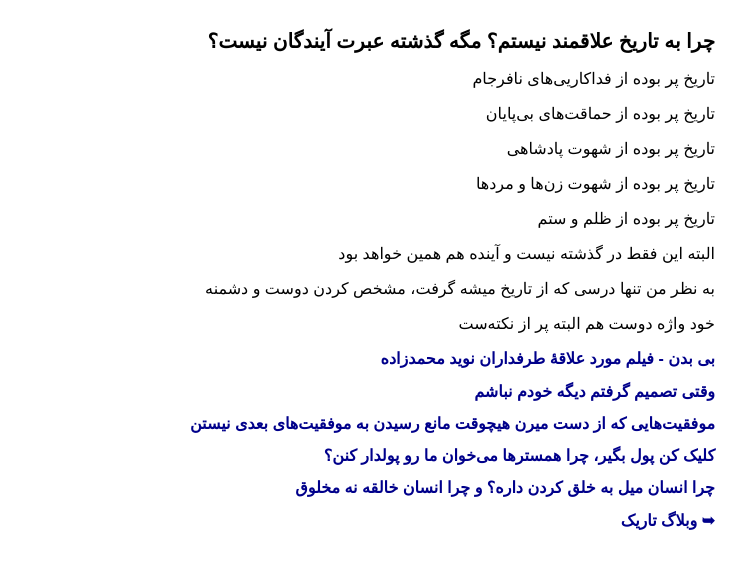
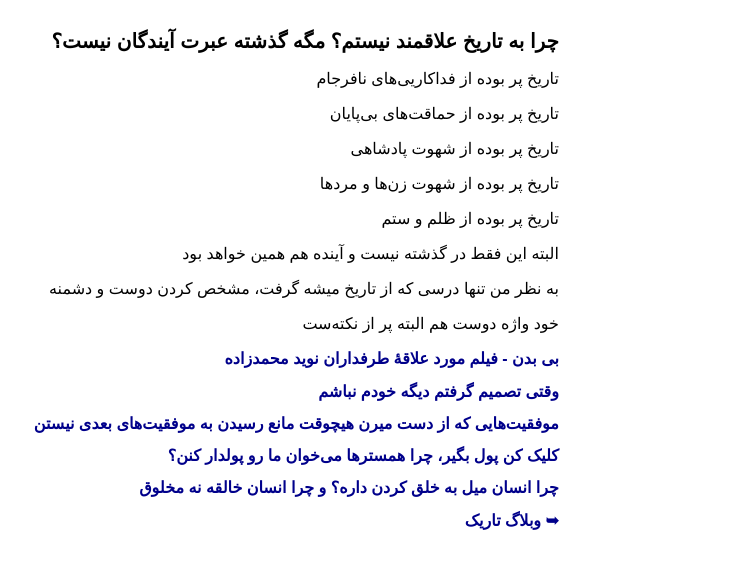
Before and after one commit to darkblog/darkblog.github.io, a Jekyll site: the page built from _posts/2024-7-4-2.md, in a window 1280 px wide. Shown: the top 569 px of the page, without its empty margins (536-1280 px from the left). Built offline with Jekyll 4.4.1, drawn with Linux system fonts in a browser that asks for light colours.

Commit message:
Update post.html

```diff
--- a/_layouts/post.html
+++ b/_layouts/post.html
@@ -7,7 +7,7 @@
 <head>
 <title>{{ page.title }}</title>
 <meta name="viewport" content="width=device-width">
-<style>body{font-family:sans-serif;margin:auto;padding:1em;width:80%}a{text-decoration:none;color:darkblue}h1{font-size:20px}h2{font-size:16px}</style>
+<style>body{font-family:sans-serif;margin:auto;padding:1em;max-width:80ch}a{text-decoration:none;color:darkblue}h1{font-size:20px}h2{font-size:16px}</style>
 </head>
 <body>
 <h1>{{ page.title }}</h1>
```
